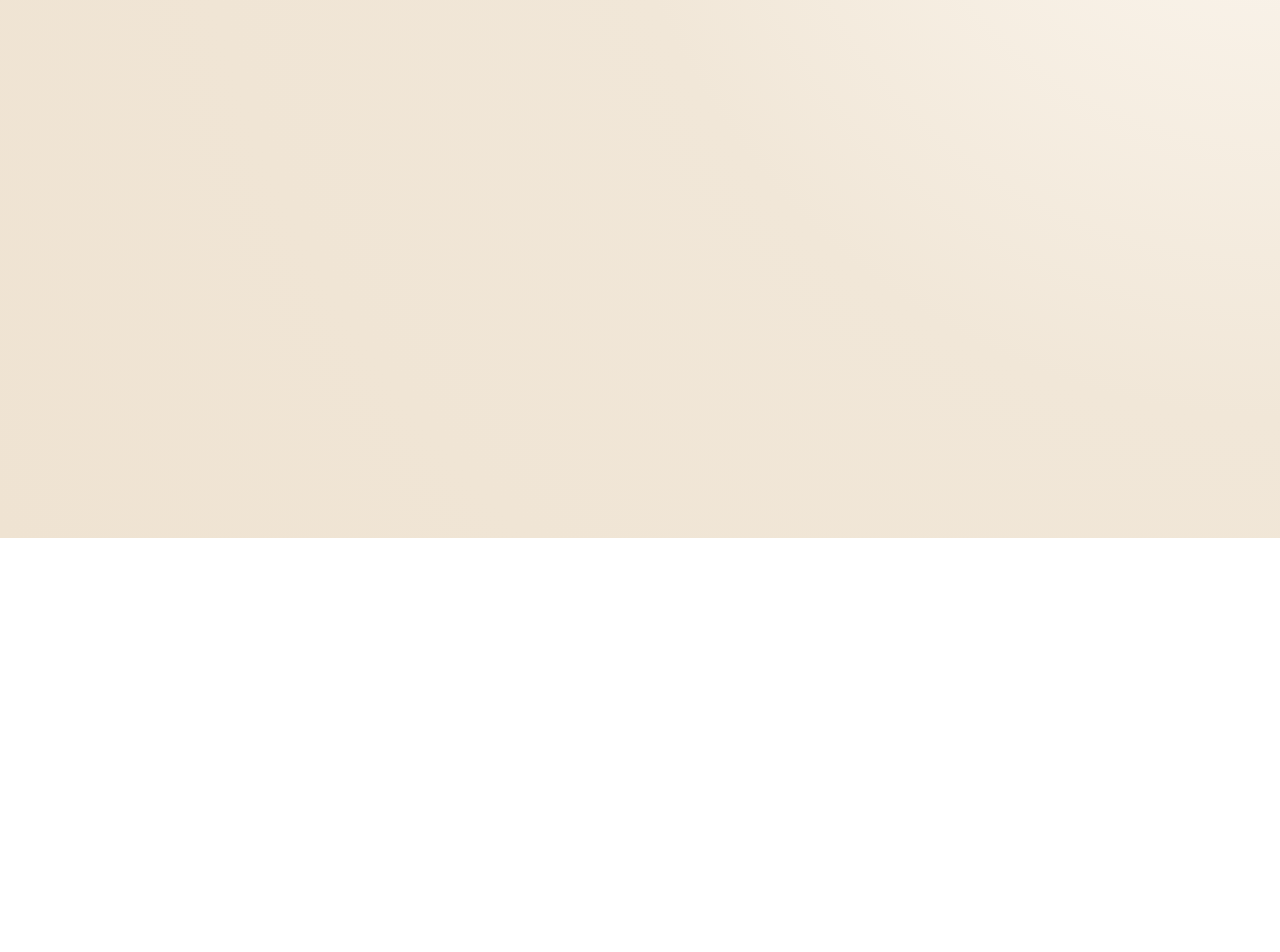
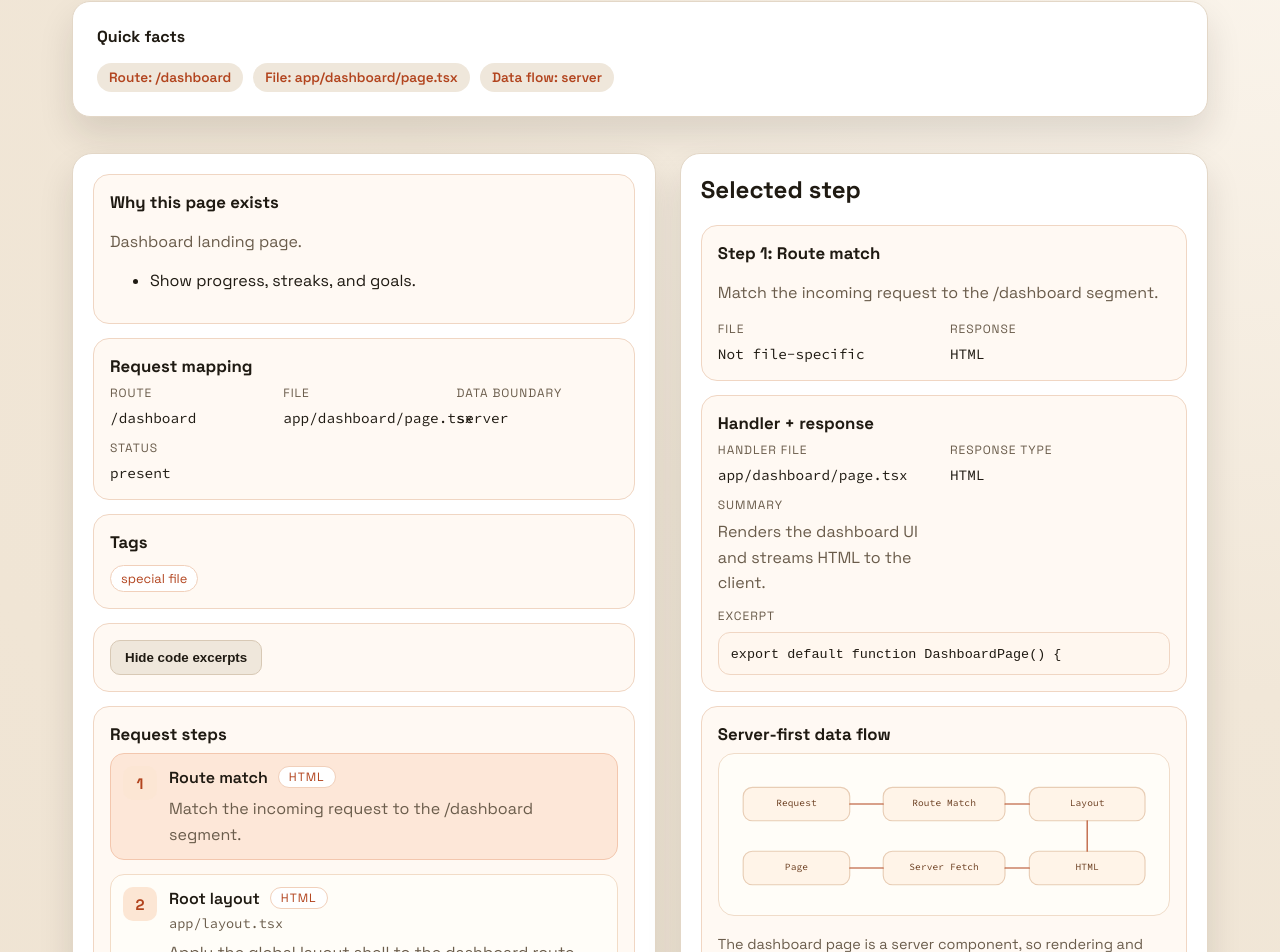
Before and after one commit to hexlianine/nexter, a Next.js app: page /dashboard in a window 1280 px wide. Shown: the part 262-1214 px from the top of the page. Before the commit the page ends 800 px from the top, so only its background shows below. Built offline with nearby package versions, Linux system fonts and the light colour scheme.

Commit message:
feat: implement a detailed dashboard page

```diff
--- a/app/dashboard/page.tsx
+++ b/app/dashboard/page.tsx
@@ -1,8 +1,249 @@
+"use client";
+
+import { useMemo, useState } from "react";
+import { STRUCTURE, type Node, type RequestStep } from "../data";
+
+const findNodeById = (node: Node, id: string): Node | null => {
+  if (node.id === id) return node;
+  for (const child of node.children ?? []) {
+    const match = findNodeById(child, id);
+    if (match) return match;
+  }
+  return null;
+};
+
 export default function DashboardPage() {
+  const dashboardNode = useMemo(
+    () => findNodeById(STRUCTURE, "dashboard-page") ?? STRUCTURE,
+    []
+  );
+  const steps = dashboardNode.requestSteps ?? [];
+  const [selectedStep, setSelectedStep] = useState<RequestStep | null>(
+    steps[0] ?? null
+  );
+  const [showExcerpts, setShowExcerpts] = useState(true);
+
   return (
-    <main style={{ padding: "28px 24px" }}>
-      <h1>Dashboard</h1>
-      <p>Track your learning progress, streaks, and next milestones.</p>
+    <main>
+      <section className="hero">
+        <div>
+          <h1>How Next.js Handles /dashboard</h1>
+          <p>
+            This page breaks down how the App Router resolves a request to
+            <strong> {dashboardNode.route ?? "/dashboard"}</strong> and renders
+            <strong> {dashboardNode.filePath ?? "app/dashboard/page.tsx"}</strong>.
+            Select a step to see where files participate in the request lifecycle.
+          </p>
+        </div>
+        <div className="hero-card">
+          <strong>Quick facts</strong>
+          <div className="badges">
+            <span className="badge">Route: {dashboardNode.route ?? "/dashboard"}</span>
+            <span className="badge">File: {dashboardNode.filePath ?? "app/dashboard/page.tsx"}</span>
+            <span className="badge">Data flow: {dashboardNode.dataFlow ?? "server"}</span>
+          </div>
+        </div>
+      </section>
+
+      <section className="panel-grid">
+        <div className="tree-panel">
+          <div className="detail-card">
+            <h3>Why this page exists</h3>
+            <p>{dashboardNode.summary}</p>
+            <ul>
+              {dashboardNode.notes.map((note) => (
+                <li key={note}>{note}</li>
+              ))}
+            </ul>
+          </div>
+          <div className="detail-card">
+            <h3>Request mapping</h3>
+            <div className="mapping-grid">
+              <div>
+                <span className="mapping-label">Route</span>
+                <span className="mapping-value">
+                  {dashboardNode.route ?? "Not a route entry"}
+                </span>
+              </div>
+              <div>
+                <span className="mapping-label">File</span>
+                <span className="mapping-value">
+                  {dashboardNode.filePath ?? "Not a file-backed node"}
+                </span>
+              </div>
+              <div>
+                <span className="mapping-label">Data boundary</span>
+                <span className="mapping-value">
+                  {dashboardNode.dataFlow ?? "Server component by default"}
+                </span>
+              </div>
+              <div>
+                <span className="mapping-label">Status</span>
+                <span className="mapping-value">
+                  {dashboardNode.status ?? "concept"}
+                </span>
+              </div>
+            </div>
+          </div>
+          <div className="detail-card">
+            <h3>Tags</h3>
+            <div className="tag-list">
+              {dashboardNode.tags.map((tag) => (
+                <span className="tag" key={tag}>
+                  {tag}
+                </span>
+              ))}
+            </div>
+          </div>
+          <div className="detail-card">
+            <div className="controls" style={{ marginBottom: 0 }}>
+              <button onClick={() => setShowExcerpts((prev) => !prev)}>
+                {showExcerpts ? "Hide code excerpts" : "Show code excerpts"}
+              </button>
+            </div>
+          </div>
+          <div className="detail-card">
+            <h3>Request steps</h3>
+            {steps.length === 0 ? (
+              <p className="detail-empty">No steps configured yet.</p>
+            ) : (
+              <ul className="steps">
+                {steps.map((step) => {
+                  const isActive = selectedStep?.step === step.step;
+                  return (
+                    <li
+                      key={`${dashboardNode.id}-step-${step.step}`}
+                      className="step-item"
+                      role="button"
+                      tabIndex={0}
+                      onClick={() => setSelectedStep(step)}
+                      onKeyDown={(event) => {
+                        if (event.key === "Enter" || event.key === " ") {
+                          event.preventDefault();
+                          setSelectedStep(step);
+                        }
+                      }}
+                      style={{
+                        cursor: "pointer",
+                        background: isActive ? "#fde7d8" : undefined,
+                        borderColor: isActive ? "#f3c7ae" : undefined,
+                      }}
+                      aria-pressed={isActive}
+                    >
+                      <span className="step-number">{step.step}</span>
+                      <div className="step-body">
+                        <div className="step-header">
+                          <span className="step-label">{step.label}</span>
+                          {step.responseType ? (
+                            <span className="step-response">{step.responseType}</span>
+                          ) : null}
+                        </div>
+                        {step.filePath ? (
+                          <div className="step-file">{step.filePath}</div>
+                        ) : null}
+                        <p className="step-summary">{step.summary}</p>
+                        {showExcerpts && step.excerpt ? (
+                          <pre className="step-excerpt">
+                            <code>{step.excerpt}</code>
+                          </pre>
+                        ) : null}
+                      </div>
+                    </li>
+                  );
+                })}
+              </ul>
+            )}
+          </div>
+        </div>
+
+        <aside className="detail-panel">
+          <h2>Selected step</h2>
+          {selectedStep ? (
+            <div className="detail-card">
+              <h3>
+                Step {selectedStep.step}: {selectedStep.label}
+              </h3>
+              <p>{selectedStep.summary}</p>
+              <div className="mapping-grid" style={{ marginTop: 12 }}>
+                <div>
+                  <span className="mapping-label">File</span>
+                  <span className="mapping-value">
+                    {selectedStep.filePath ?? "Not file-specific"}
+                  </span>
+                </div>
+                <div>
+                  <span className="mapping-label">Response</span>
+                  <span className="mapping-value">
+                    {selectedStep.responseType ?? "HTML"}
+                  </span>
+                </div>
+              </div>
+              {showExcerpts && selectedStep.excerpt ? (
+                <pre className="step-excerpt" style={{ marginTop: 12 }}>
+                  <code>{selectedStep.excerpt}</code>
+                </pre>
+              ) : null}
+            </div>
+          ) : (
+            <p className="detail-empty">Select a request step to see details.</p>
+          )}
+
+          <div className="detail-card">
+            <h3>Handler + response</h3>
+            {dashboardNode.handler ? (
+              <div className="handler-grid">
+                <div>
+                  <span className="mapping-label">Handler file</span>
+                  <span className="mapping-value">{dashboardNode.handler.filePath}</span>
+                </div>
+                <div>
+                  <span className="mapping-label">Response type</span>
+                  <span className="mapping-value">{dashboardNode.handler.responseType}</span>
+                </div>
+                <div className="handler-summary">
+                  <span className="mapping-label">Summary</span>
+                  <p>{dashboardNode.handler.summary}</p>
+                </div>
+                <div className="handler-excerpt">
+                  <span className="mapping-label">Excerpt</span>
+                  <pre className="code-block">
+                    <code>{dashboardNode.handler.excerpt}</code>
+                  </pre>
+                </div>
+              </div>
+            ) : (
+              <p className="detail-empty">Not a route entry.</p>
+            )}
+          </div>
+
+          <div className="detail-card">
+            <h3>Server-first data flow</h3>
+            <svg viewBox="0 0 560 180" className="flow-chart" role="img" aria-label="Server data flow">
+              <rect x="16" y="28" width="140" height="44" rx="12" />
+              <text x="86" y="50">Request</text>
+              <rect x="200" y="28" width="160" height="44" rx="12" />
+              <text x="280" y="50">Route Match</text>
+              <rect x="392" y="28" width="152" height="44" rx="12" />
+              <text x="468" y="50">Layout</text>
+              <rect x="16" y="112" width="140" height="44" rx="12" />
+              <text x="86" y="134">Page</text>
+              <rect x="200" y="112" width="160" height="44" rx="12" />
+              <text x="280" y="134">Server Fetch</text>
+              <rect x="392" y="112" width="152" height="44" rx="12" />
+              <text x="468" y="134">HTML</text>
+              <path d="M156 50 H200" />
+              <path d="M360 50 H392" />
+              <path d="M468 72 V112" />
+              <path d="M156 134 H200" />
+              <path d="M360 134 H392" />
+            </svg>
+            <p className="flow-hint">
+              The dashboard page is a server component, so rendering and data
+              fetching happen on the server before HTML streams to the client.
+            </p>
+          </div>
+        </aside>
+      </section>
     </main>
   );
 }
```
